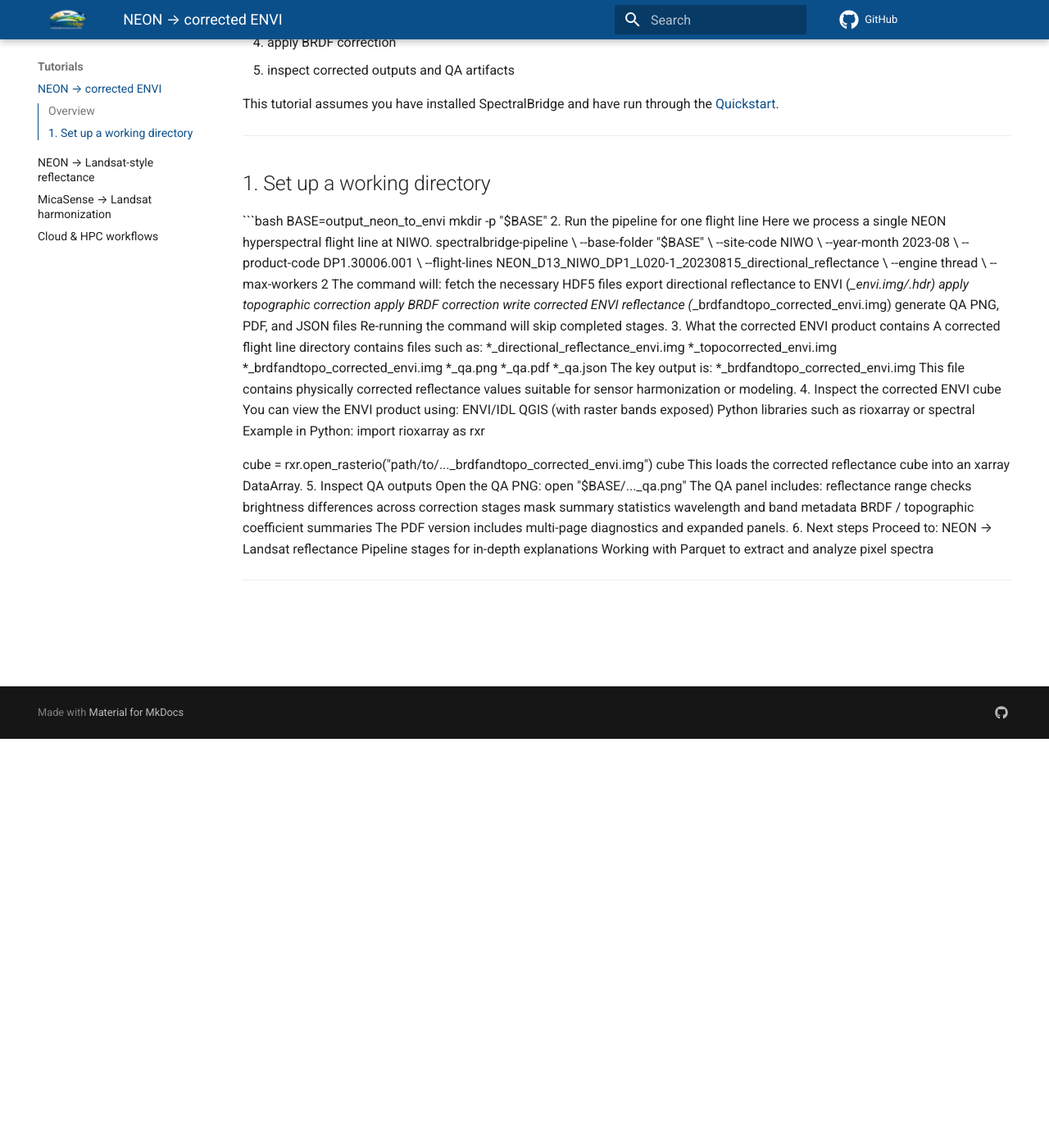
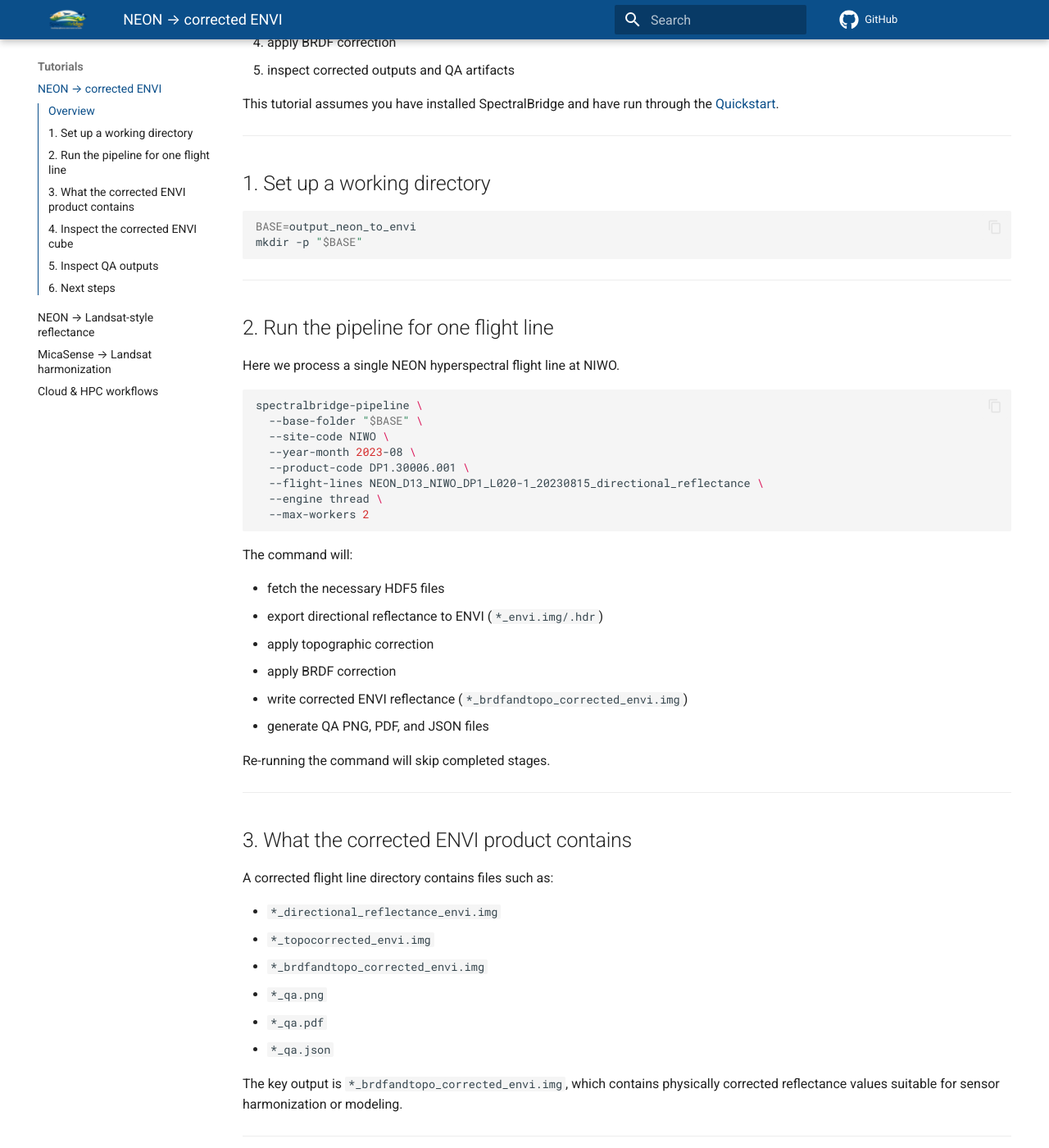
Before and after one commit to earthlab/cross-sensor-cal, an MkDocs documentation site: the page built from docs/tutorials/neon-to-envi.md, in a window 1280 px wide and 1400 px high, scrolled down 499 px. Shown: the whole window at 82% size. Built offline with MkDocs 1.6.1 and Material for MkDocs 9.7.7, drawn with Linux system fonts in a browser that asks for light colours; comment, search, counter and statistics services are not loaded; some of the changed text lies outside the part shown.

Commit message:
Improve NEON to ENVI tutorial formatting

````diff
--- a/docs/tutorials/neon-to-envi.md
+++ b/docs/tutorials/neon-to-envi.md
@@ -23,8 +23,15 @@ This tutorial assumes you have installed SpectralBridge and have run through the
 ```bash
 BASE=output_neon_to_envi
 mkdir -p "$BASE"
-2. Run the pipeline for one flight line
+```
+
+---
+
+## 2. Run the pipeline for one flight line
+
 Here we process a single NEON hyperspectral flight line at NIWO.
+
+```bash
 spectralbridge-pipeline \
   --base-folder "$BASE" \
   --site-code NIWO \
@@ -33,50 +40,83 @@ spectralbridge-pipeline \
   --flight-lines NEON_D13_NIWO_DP1_L020-1_20230815_directional_reflectance \
   --engine thread \
   --max-workers 2
+```
+
 The command will:
-fetch the necessary HDF5 files
-export directional reflectance to ENVI (*_envi.img/.hdr)
-apply topographic correction
-apply BRDF correction
-write corrected ENVI reflectance (*_brdfandtopo_corrected_envi.img)
-generate QA PNG, PDF, and JSON files
+
+- fetch the necessary HDF5 files
+- export directional reflectance to ENVI (`*_envi.img/.hdr`)
+- apply topographic correction
+- apply BRDF correction
+- write corrected ENVI reflectance (`*_brdfandtopo_corrected_envi.img`)
+- generate QA PNG, PDF, and JSON files
+
 Re-running the command will skip completed stages.
-3. What the corrected ENVI product contains
+
+---
+
+## 3. What the corrected ENVI product contains
+
 A corrected flight line directory contains files such as:
-*_directional_reflectance_envi.img
-*_topocorrected_envi.img
-*_brdfandtopo_corrected_envi.img
-*_qa.png
-*_qa.pdf
-*_qa.json
-The key output is:
-*_brdfandtopo_corrected_envi.img
-This file contains physically corrected reflectance values suitable for sensor harmonization or modeling.
-4. Inspect the corrected ENVI cube
+
+- `*_directional_reflectance_envi.img`
+- `*_topocorrected_envi.img`
+- `*_brdfandtopo_corrected_envi.img`
+- `*_qa.png`
+- `*_qa.pdf`
+- `*_qa.json`
+
+The key output is `*_brdfandtopo_corrected_envi.img`, which contains physically corrected reflectance values suitable for sensor harmonization or modeling.
+
+---
+
+## 4. Inspect the corrected ENVI cube
+
 You can view the ENVI product using:
-ENVI/IDL
-QGIS (with raster bands exposed)
-Python libraries such as rioxarray or spectral
+
+- ENVI/IDL
+- QGIS (with raster bands exposed)
+- Python libraries such as `rioxarray` or `spectral`
+
 Example in Python:
+
+```python
 import rioxarray as rxr
 
 cube = rxr.open_rasterio("path/to/..._brdfandtopo_corrected_envi.img")
 cube
-This loads the corrected reflectance cube into an xarray DataArray.
-5. Inspect QA outputs
-Open the QA PNG:
-open "$BASE/..._qa.png"
-The QA panel includes:
-reflectance range checks
-brightness differences across correction stages
-mask summary statistics
-wavelength and band metadata
-BRDF / topographic coefficient summaries
-The PDF version includes multi-page diagnostics and expanded panels.
-6. Next steps
-Proceed to:
-NEON → Landsat reflectance
-Pipeline stages for in-depth explanations
-Working with Parquet to extract and analyze pixel spectra
+```
+
+This loads the corrected reflectance cube into an `xarray.DataArray`.
 
 ---
+
+## 5. Inspect QA outputs
+
+Open the QA PNG:
+
+```bash
+open "$BASE/..._qa.png"
+```
+
+The QA panel includes:
+
+- reflectance range checks
+- brightness differences across correction stages
+- mask summary statistics
+- wavelength and band metadata
+- BRDF / topographic coefficient summaries
+
+The PDF version includes multi-page diagnostics and expanded panels.
+
+---
+
+## 6. Next steps
+
+Proceed to:
+
+- [NEON → Landsat reflectance](neon-to-landsat.md)
+- [Pipeline stages](../pipeline/README.md) for in-depth explanations
+- [Working with Parquet](../concepts/working-with-parquet.md) to extract and analyze pixel spectra
+
+---
````
